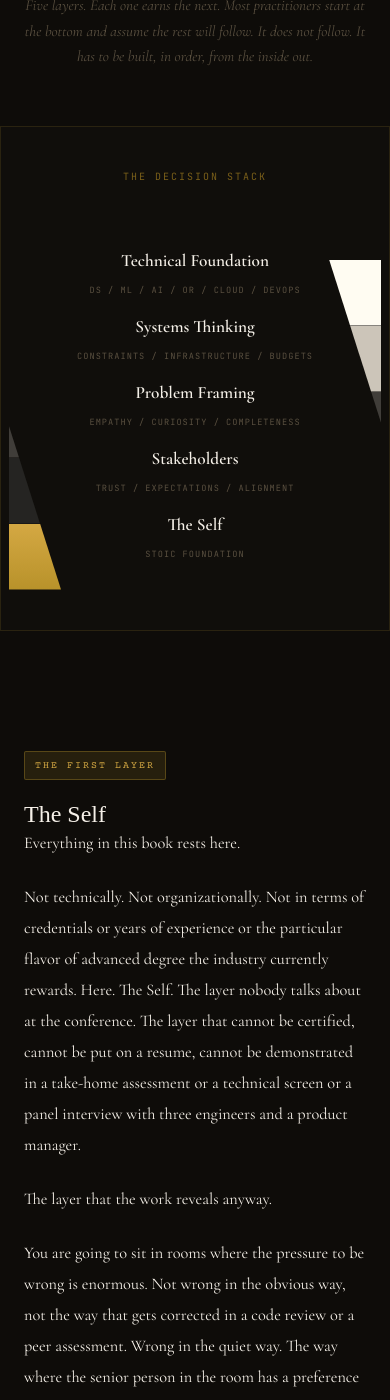
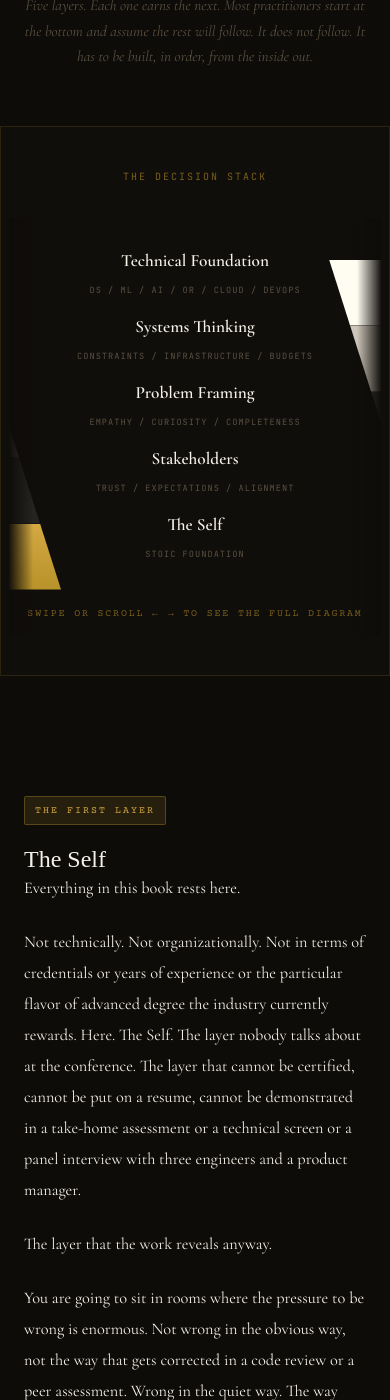
Before and after one commit to JohnBElam/my-site, a Jekyll site: the page built from decision-gospel/practitioner.html, in a window 390 px wide and 1400 px high, scrolled down 954 px. Built offline with Jekyll 4.4.1, drawn with Linux system fonts in a browser that asks for light colours; some web fonts are replaced.

Commit message:
Allow mobile Gospel diagram horizontal scroll
Co-authored-by: John Brandon Elam <JohnBElam@users.noreply.github.com>

```diff
--- a/decision-gospel/practitioner.html
+++ b/decision-gospel/practitioner.html
@@ -301,8 +301,9 @@ title: The Book of the Practitioner
     }
 
     .diagram-scroll {
-      overflow-x: hidden;
-      scroll-snap-type: none;
+      overflow-x: auto;
+      scroll-snap-type: x proximity;
+      overscroll-behavior-x: contain;
     }
 
     .visual-container {
@@ -345,9 +346,8 @@ title: The Book of the Practitioner
     }
 
     .diagram-scroll-stage.has-overflow::before,
-    .diagram-scroll-stage.has-overflow::after,
-    .diagram-scroll-stage.has-overflow .diagram-scroll-hint {
-      display: none;
+    .diagram-scroll-stage.has-overflow::after {
+      width: 24px;
     }
   }
 
```
